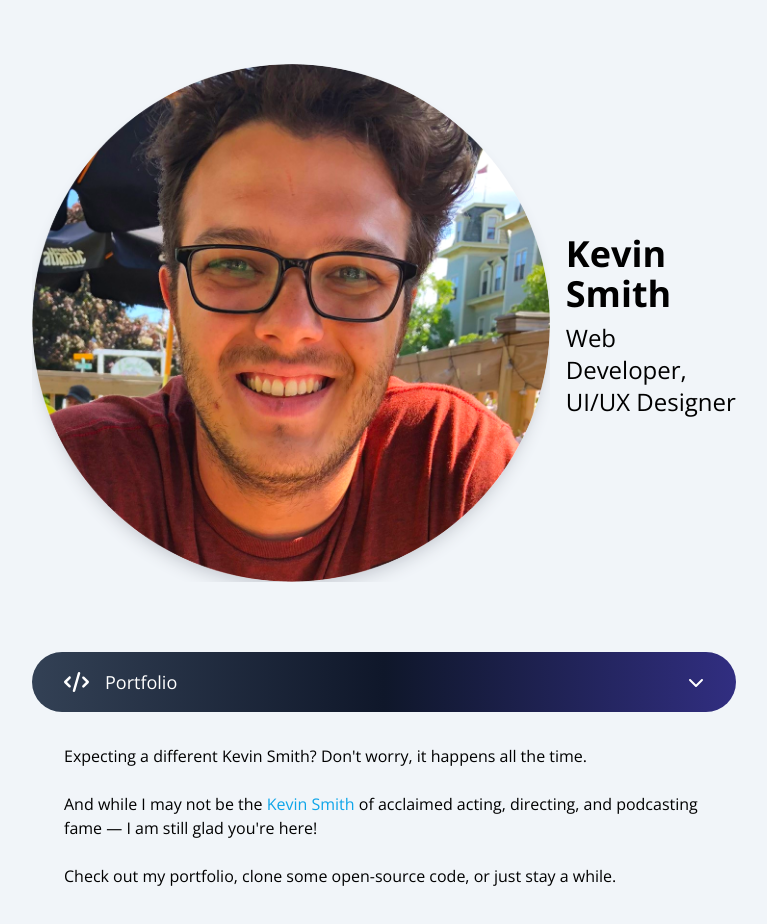
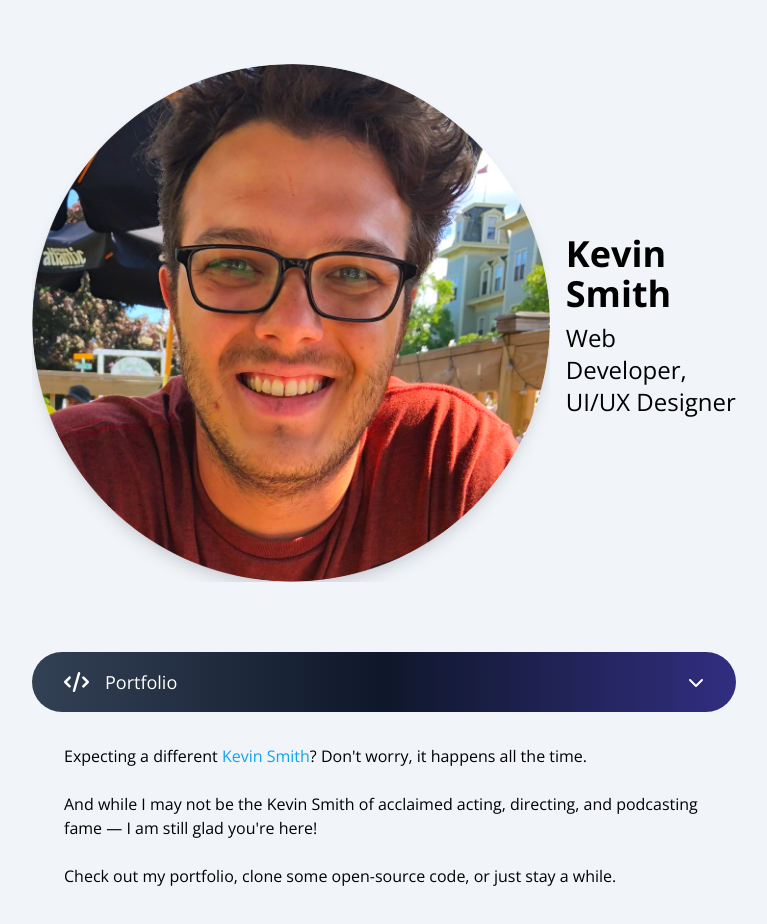
Before and after one commit to ksmith4134/my-portfolio-website, a Next.js app: page /about in a window 1280 px wide. Shown: the top 924 px of the page, without its empty margins (256-1023 px from the left). Built offline with nearby package versions, Linux system fonts and the light colour scheme.

Commit message:
Update about.js

```diff
--- a/pages/about.js
+++ b/pages/about.js
@@ -1,13 +1,13 @@
 
 
-export default function about() {
+export default function About() {
   return (
     <div className="mt-8 px-8">
         <div>
-           Expecting a different Kevin Smith? Don&apos;t worry, it happens all the time.
+           Expecting a different <a href="https://en.wikipedia.org/wiki/Kevin_Smith" target="_blank" rel="noreferrer" className="text-sky-500 hover:underline hover:underline-offset-4">Kevin Smith</a>? Don&apos;t worry, it happens all the time.
         </div>
         <div className="mt-6">
-            And while I may not be the <a href="https://en.wikipedia.org/wiki/Kevin_Smith" target="_blank" rel="noreferrer" className="text-sky-500 hover:underline hover:underline-offset-4">Kevin Smith</a> of acclaimed acting, directing, and podcasting fame &mdash; I am still glad you&apos;re here!
+            And while I may not be the Kevin Smith of acclaimed acting, directing, and podcasting fame &mdash; I am still glad you&apos;re here!
         </div>
         <div className="mt-6">
             Check out my portfolio, clone some open-source code, or just stay a while.
```
